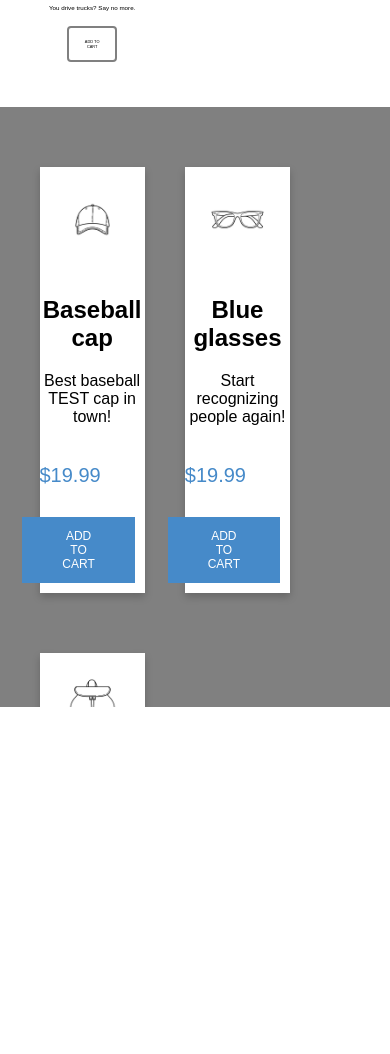
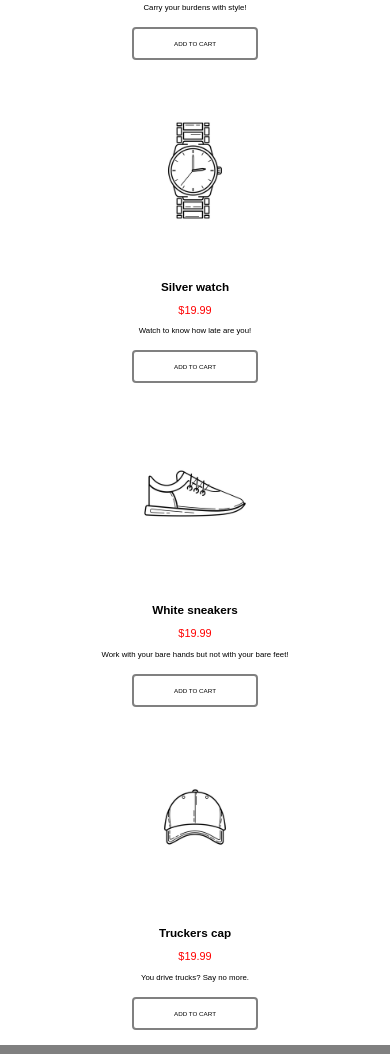
Before and after one commit to arnaspl/3Paskaita10-23-v3.22, a plain HTML site: page index.html in a window 390 px wide. Shown: the part 946-2000 px from the top of the page. Before the commit the page ends 1653 px from the top, so only its background shows below. Drawn offline with Linux system fonts and the light colour scheme.

Commit message:
Adjustment for responsive screen v2..0

```diff
--- a/index.html
+++ b/index.html
@@ -48,9 +48,9 @@
                 <p class="description">Carry your burdens with style!</p>
                 <p><button class="add-to-cart">ADD TO CART</button></p>
             </div>
-        </main>
 
-        <main>
+
+
             <div class="card">
                 <img src="watch.png" alt="Watch" style="width: 100%;">
                 <h1>Silver watch</h1>
@@ -76,35 +76,55 @@
             </div>
         </main>
 
+        <main class="third3-row">
+            <div class="card">
+                <img src="cap.png" alt="Cap" style="width: 100%;">
+                <h1>Baseball cap</h1>
+                <p class="price">$19.99</p>
+                <p class="description">Best baseball cap in town!</p>
+                <p><button class="add-to-cart">ADD TO CART</button></p>
+            </div>
+
+            <div class="card">
+                <img src="glasses.png" alt="Glasses" style="width: 100%;">
+                <h1>Blue glasses</h1>
+                <p class="price">$19.99</p>
+                <p class="description">Start recognizing people again!</p>
+                <p><button class="add-to-cart">ADD TO CART</button></p>
+            </div>
+
+            <div class="card">
+                <img src="backpack.png" alt="Cap" style="width: 100%;">
+                <h1>Leather backpack</h1>
+                <p class="price">$19.99</p>
+                <p class="description">Carry your burdens with style!</p>
+                <p><button class="add-to-cart">ADD TO CART</button></p>
+            </div>
+        </main>
+
         <main class="third-row">
             <div class="third-row-card">
-                <img src="cap.png" alt="Cap" style="width: 100%;">
+                <img src="cap.png" alt="Cap" class="responsive">
                 <h1>Baseball cap</h1>
-                <p>Best baseball TEST cap in town!</p>
-                <div class="third-row-p">
+                <p class="description">Best baseball TEST cap in town!</p>
                     <p class="third-row-price">$19.99</p>
                     <p><button class="third-row-button">ADD TO CART</button></p>
-                </div>
             </div>
 
             <div class="third-row-card">
-                <img src="glasses.png" alt="Glasses" style="width: 100%;">
+                <img src="glasses.png" alt="Glasses" class="responsive">
                 <h1>Blue glasses</h1>
-                <p>Start recognizing people again!</p>
-                <div class="third-row-p">
+                <p class="description">Start recognizing people again!</p>
                     <p class="third-row-price">$19.99</p>
                     <p><button class="third-row-button">ADD TO CART</button></p>
-                </div>
             </div>
 
             <div class="third-row-card">
-                <img src="backpack.png" alt="Cap" style="width: 100%;">
+                <img src="backpack.png" alt="Cap" class="responsive">
                 <h1>Leather backpack</h1>
-                <p>Carry your burdens with style!</p>
-                <div class="third-row-p">
+                <p class="description">Carry your burdens with style!</p>
                     <p class="third-row-price">$19.99</p>
                     <p><button class="third-row-button">ADD TO CART</button></p>
-                </div>
             </div>
         </main>
     </section>
--- a/styles.css
+++ b/styles.css
@@ -76,6 +76,7 @@ ul {
     font-family: arial;
     float: left;
     width: 30%;
+    padding: 0 10px;
   }
 
   .price {
@@ -119,19 +120,34 @@ ul {
   .third-row {
       background-color: gray;
       width: 100%;
-      height: 600px;
       padding-top: 30px;
       float: left;
   }
-  .third-row-card {
+  /* .third-row-card {
     box-shadow: 0 4px 8px 0 rgba(0, 0, 0, 0.2);
     max-width: 300px;
-    margin: 30px 20px;
+    padding: 30px 20px;
     text-align: center;
     font-family: arial;
     float: left;
     width: 30%;
     background-color: white;
+  } */
+
+  .third3-row {
+    background-color: gray;
+    padding-top: 30px;
+  }
+
+  .third-row-card {
+    max-width: 300px;
+    margin: 0px 20px 30px 20px;
+    text-align: center;
+    font-family: arial;
+    float: left;
+    width: 30%;
+    background-color: white;
+
   }
 
   .third-row-p {
@@ -164,6 +180,11 @@ ul {
     opacity: 0.7;
   }
 
+  .responsive {
+    max-width: 100%;
+    height: auto;
+  }
+
   @media screen and (max-width:1456px){
     main {
       padding-left: 10%;
@@ -173,27 +194,79 @@ ul {
 
   @media screen and (max-width:1275px){
     main {
-      padding-left: 5%;
-      padding-right: 5%;
+      padding: 0 5%;
     }
   }
 
   /* KEICIASI I DU COLUMN */
   @media screen and (max-width:1132px){
-    main {
-      padding-left: 5%;
-      padding-right: 5%;
+    .card {
+      display:inline-block;
+      margin: 0 auto;
     }
+    .third-row-card {
+      width: 60%;
+      height: 100%;
+      margin: 20px 20px;
+      padding-bottom: 60px;
+      display:inline-block;
+    }
+    .third-row-price {
+      font-size: 1.8vw;
+    }
+
+     .third-row-card h1 {
+       font-size: 1.9vw;
+     }
+
+     .description {
+       font-size: 1.6vw;
+     }
+
+     .third-row-button {
+       width: 40%;
+       font-size: 1.2vw;
+     }
+
   }
 
   /* KEICIASI I 1 COLUMN */
-  @media screen and (max-width:1132px){
-    section {
-      flex-direction: column;
+  @media screen and (max-width:600px){
+    main {
+      text-align: center;
+    }
+    .card {
+      max-width: 500px;
+      text-align: center;
+      font-family: arial;
+      width: 60%;
+      margin: 0 auto;
+      float: none;
+    }
+    .third-row-card {
+      width: 60%;
+      height: 100%;
+      margin: 20px auto;
+      padding-bottom: 60px;
+      float: none;
     }
 
-    main {
-      padding-left: 5%;
-      padding-right: 5%;
+
+    .card button {
+      width: 65%;
+      font-size: 1.6vw;
     }
+
+    .card h1 {
+      font-size: 3vw;
+    }
+
+    .price {
+      color: red;
+      font-size: 2.8vw;
+    }
+
+     .description {
+       font-size: 2vw;
+     }
   }
```
